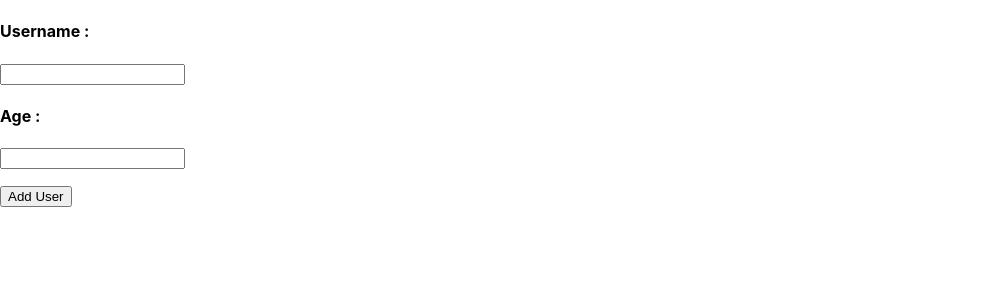
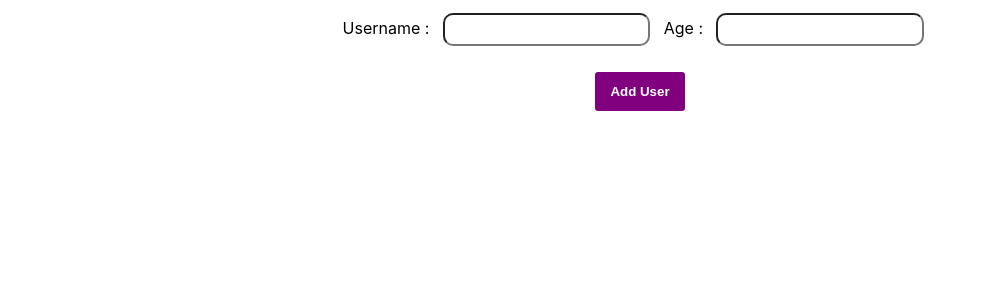
Before and after one commit to farbodlo/user, a React (Create React App) app: page / in a window 1280 px wide. Shown: the top 300 px of the page, without its empty margins (0-987 px from the left). Built offline with nearby package versions, Linux system fonts and the light colour scheme.

Commit message:
add style component

```diff
--- a/package.json
+++ b/package.json
@@ -9,6 +9,7 @@
     "react": "^17.0.2",
     "react-dom": "^17.0.2",
     "react-scripts": "4.0.3",
+    "styled-components": "^5.3.3",
     "web-vitals": "^1.1.2"
   },
   "scripts": {
--- a/src/Component/List/MemberItem.js
+++ b/src/Component/List/MemberItem.js
@@ -1,13 +1,18 @@
 import React from "react";
+import Card from "../UI/Card/Card";
 
 const MemberItem = (props) => {
   return (
-    <div>
-      <h4>Username :</h4>
-      <p>{props.userName}</p>
-      <h4>Age :</h4>
-      <p>{props.userAge} years old</p>
-    </div>
+    <Card>
+      <div>
+        <label>Username :</label>
+        <span>{props.userName}</span>
+      </div>
+      <div>
+        <label>Age :</label>
+        <span>{props.userAge} years old</span>
+      </div>
+    </Card>
   );
 };
 
--- a/src/Component/List/MemberList.js
+++ b/src/Component/List/MemberList.js
@@ -1,14 +1,15 @@
 import React from "react";
+import Card from "../UI/Card/Card";
 import MemberItem from "./MemberItem";
 
 const MemberList = (props) => {
   const list = props.onList;
   return (
-    <div>
+    <Card>
       {list.map((e) => (
         <MemberItem key={e.id} userName={e.userName} userAge={e.userAge} />
       ))}
-    </div>
+    </Card>
   );
 };
 
--- a/src/Component/New/NewUser.js
+++ b/src/Component/New/NewUser.js
@@ -1,4 +1,5 @@
 import React from "react";
+import Card from "../UI/Card/Card";
 import NewUserForm from "./NewUserForm";
 
 const NewUser = (props) => {
@@ -7,9 +8,13 @@ const NewUser = (props) => {
       ...prevUserInfo,
       id: Math.random(),
     };
-    props.onLog(userInfo)
-};
-  return <NewUserForm onSave={saveUserInfo} />;
+    props.onLog(userInfo);
+  };
+  return (
+    <Card>
+      <NewUserForm onSave={saveUserInfo} />
+    </Card>
+  );
 };
 
 export default NewUser;
--- a/src/Component/New/NewUserForm.js
+++ b/src/Component/New/NewUserForm.js
@@ -1,8 +1,11 @@
 import React, { useState } from "react";
+import Button from "../UI/Button/Button";
+import Card from "../UI/Card/Card";
+import Input from "../UI/Input/Input";
 
 const NewUserForm = (props) => {
   const [username, setUserName] = useState("");
-  const [age, setAge] = useState();
+  const [age, setAge] = useState("");
 
   const usernameHandler = (event) => {
     setUserName(event.target.value);
@@ -20,18 +23,23 @@ const NewUserForm = (props) => {
     setUserName("");
     setAge("");
     props.onSave(userInfo);
+    console.log(username);
+    console.log(age);
   };
 
   return (
-    <form onSubmit={addUserHandler}>
-      <h4>Username :</h4>
-      <input type="text" onChange={usernameHandler} />
-      <h4>Age :</h4>
-      <input type="number" min="0" onChange={ageHandler} />
-      <p>
-        <button type="submit">Add User</button>
-      </p>
-    </form>
+    <Card>
+      <form onSubmit={addUserHandler}>
+        <label>Username :</label>
+        <Input type="text" onChange={usernameHandler} />
+        {/* <input type="text" onChange={usernameHandler} /> */}
+        <label>Age :</label>
+        <Input type="number" min="0" onChange={ageHandler} />
+        {/* <input type="number" min="0" onChange={ageHandler} /> */}
+        <Button type="submit">Add User</Button>
+        {/* <button type="submit">Add User</button> */}
+      </form>
+    </Card>
   );
 };
 
--- /dev/null
+++ b/src/Component/UI/Button/Button.js
@@ -0,0 +1,13 @@
+import styled from "styled-components";
+
+const Button = styled.button`
+  background: purple;
+  border-radius: 3px;
+  border: 2px solid purple;
+  color: white;
+  font-weight: bold;
+  margin: 1em 1em;
+  padding: 0.75em 1em;
+`;
+
+export default Button;
--- /dev/null
+++ b/src/Component/UI/Card/Card.js
@@ -0,0 +1,12 @@
+import styled from "styled-components";
+
+const Card = styled.div`
+  text-align: center;
+  justify-content: center;
+  & form {
+    margin: auto;
+    width: 50%;
+  }
+`;
+
+export default Card;
--- /dev/null
+++ b/src/Component/UI/Input/Input.js
@@ -0,0 +1,13 @@
+import styled from "styled-components";
+
+const Input = styled.input`
+  background: transparent;
+  border-radius: 10px;
+  margin: 1em 1em;
+  padding: 0.5em 1em;
+  &::focus {
+    border: 2px solid red;
+  }
+`;
+
+export default Input;
```
Also changed, not shown: 1 other file (tests, documents, lock files or other folders).
